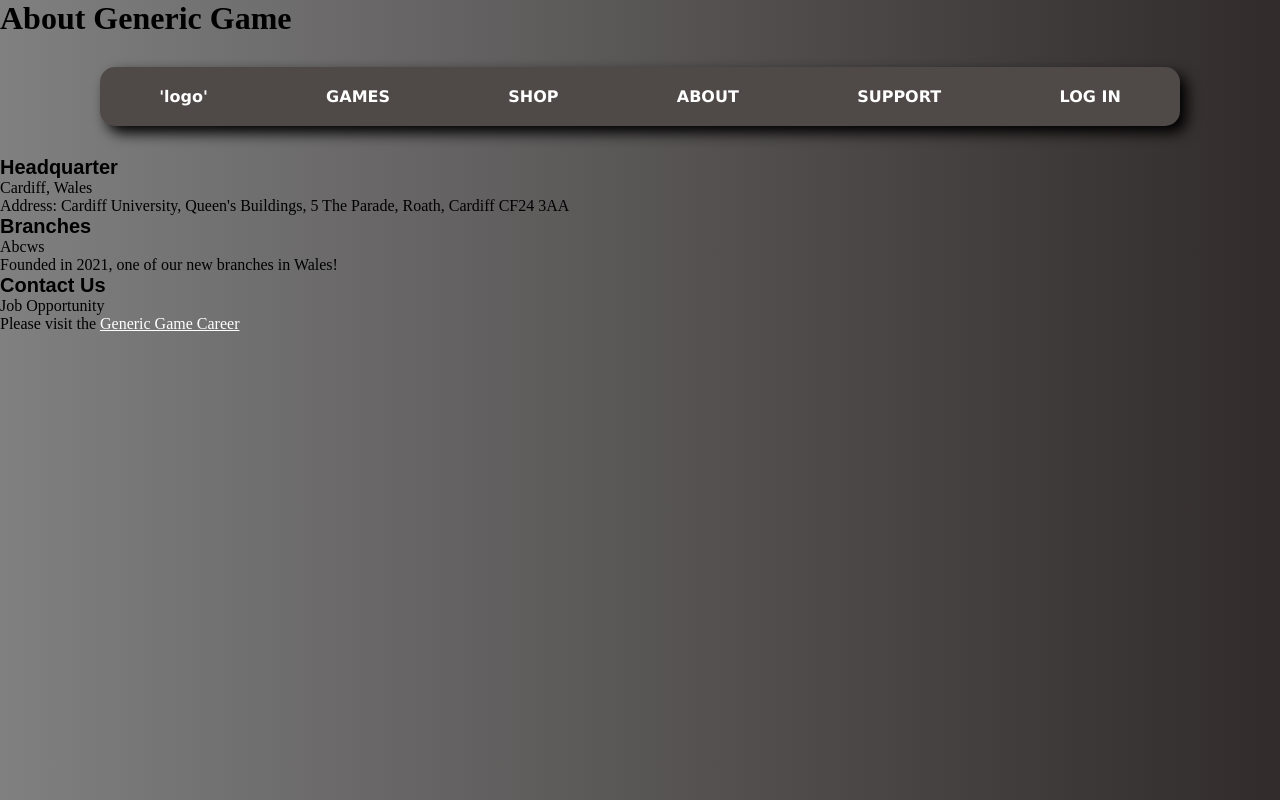
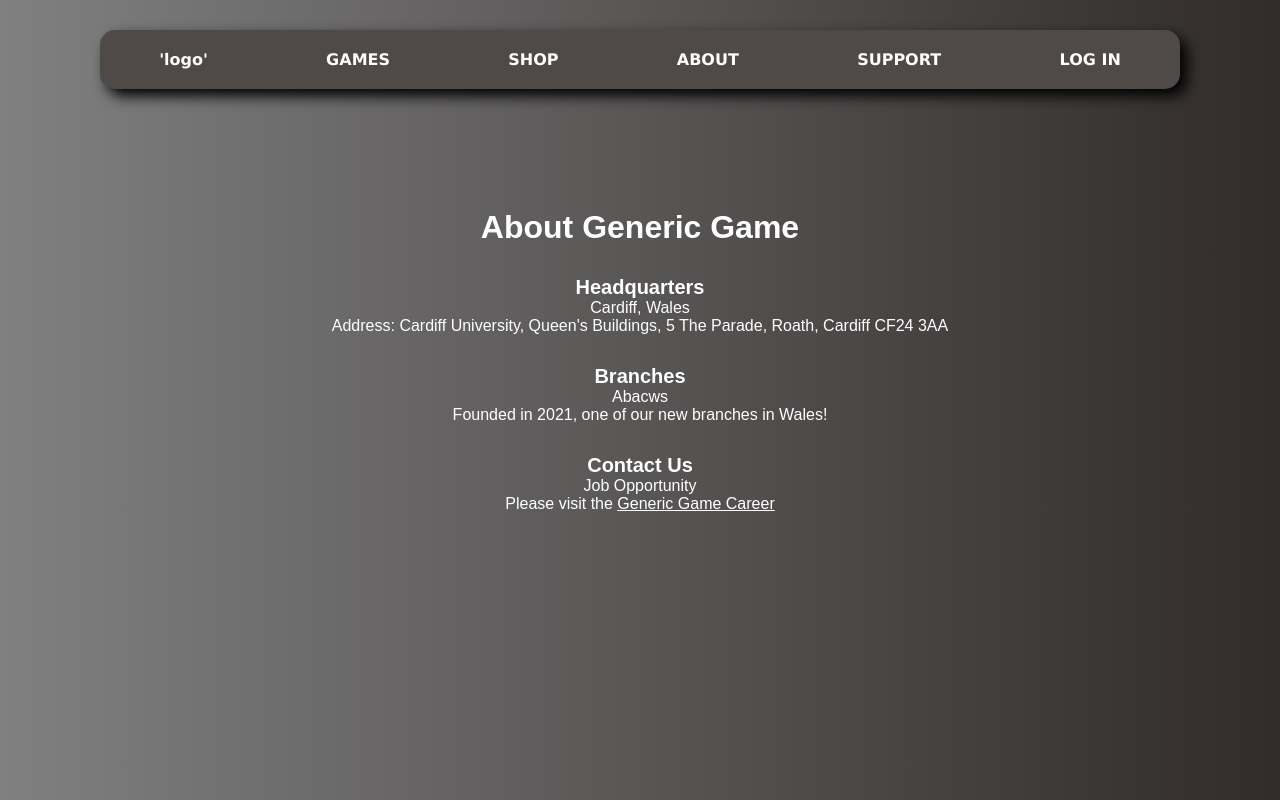
Before and after one commit to feifei1002/Group-3---Game-Development-Website, a plain HTML site: page about.html in a window 1280 px wide. Drawn offline with Linux system fonts and the light colour scheme.

Commit message:
Styled about page

```diff
--- a/about.html
+++ b/about.html
@@ -4,8 +4,6 @@
   <title>About</title>
   <link rel="stylesheet" type="text/css" href="resources/styles/styles.css">
 </head>
-<h1>About Generic Game</h1>
-
 <body>
     <nav class="navbar">
         <a href="index.html">
@@ -27,16 +25,19 @@
             <div class="highlight">LOG IN</div>
         </a>
     </nav>
-<h2 class="title">Headquarter</h2>
+    <span class="about-us">
+        <h1>About Generic Game</h1>
+<h2 class="title">Headquarters</h2>
   <p>Cardiff, Wales</p>
     <p>Address: Cardiff University, Queen's Buildings, 5 The Parade, Roath, Cardiff CF24 3AA</p>
 
 <h2 class="title">Branches</h2>
-  <p>Abcws<p>
+  <p>Abacws<p>
     <p>Founded in 2021, one of our new branches in Wales!</p>
 
 <h2 class="title">Contact Us</h2>
   <p>Job Opportunity</p>
     <p>Please visit the <a href="https://www.cardiff.ac.uk/jobs">Generic Game Career</a></p>
+  </span>
 </body>
 </html>
--- a/resources/styles/styles.css
+++ b/resources/styles/styles.css
@@ -94,13 +94,28 @@ body {
     display: flex;
     padding-top: 10%;
     font-family: Arial;
-    line-height: 30px;;
+    line-height: 30px;
     justify-content: center;
 }
 
 .title {
   font-size: 20px;
   font-family: Arial;
+}
+
+.about-us {
+    color: white;
+    font-family: Arial, Helvetica, sans-serif;
+    text-align: center;
+}
+
+.about-us h1 {
+    padding-top: 7%;
+}
+
+.about-us h2 {
+    font-weight: 900;
+    padding-top: 30px;
 }
 
 #preorder {
```
